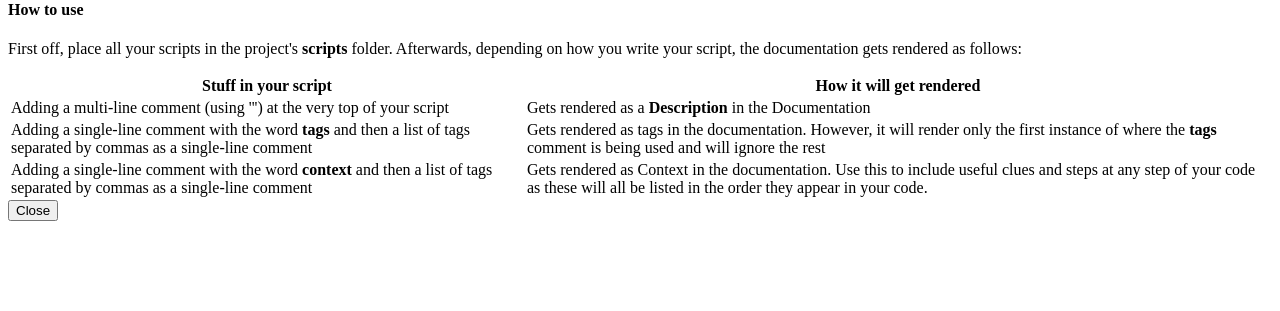
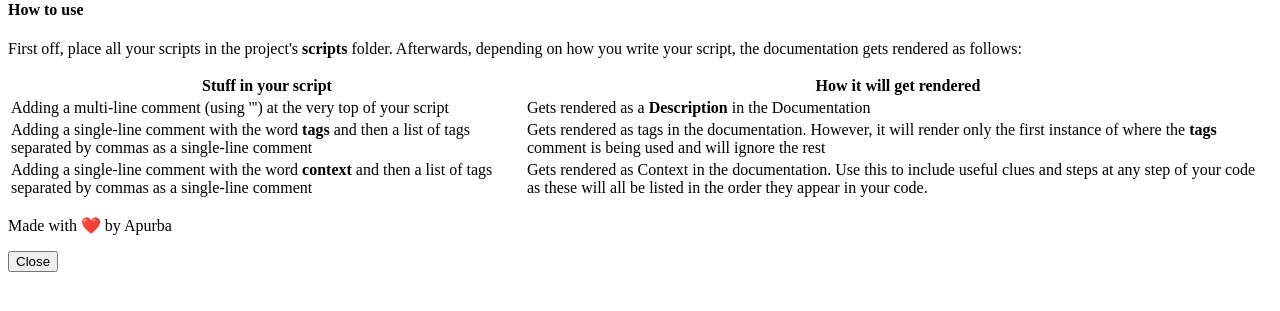
Before and after one commit to apurbzz-1994/serpents-divination, a Flask app: template templates/info_modal.html in a window 1280 px wide. Shown: the part 184-495 px from the top of the page. Run offline with Flask 3, Linux system fonts and the light colour scheme; the template is opened without the code that fills it, so the values that code supplies are empty.

Commit message:
add author signature to info modal

```diff
--- a/templates/info_modal.html
+++ b/templates/info_modal.html
@@ -48,6 +48,7 @@
                </table>
             </div>
             <div class="modal-footer">
+                <p>Made with ❤️ by Apurba</p>
             <button type="button" class="btn btn-secondary" data-dismiss="modal">Close</button>
             </div>
         </div>
```
